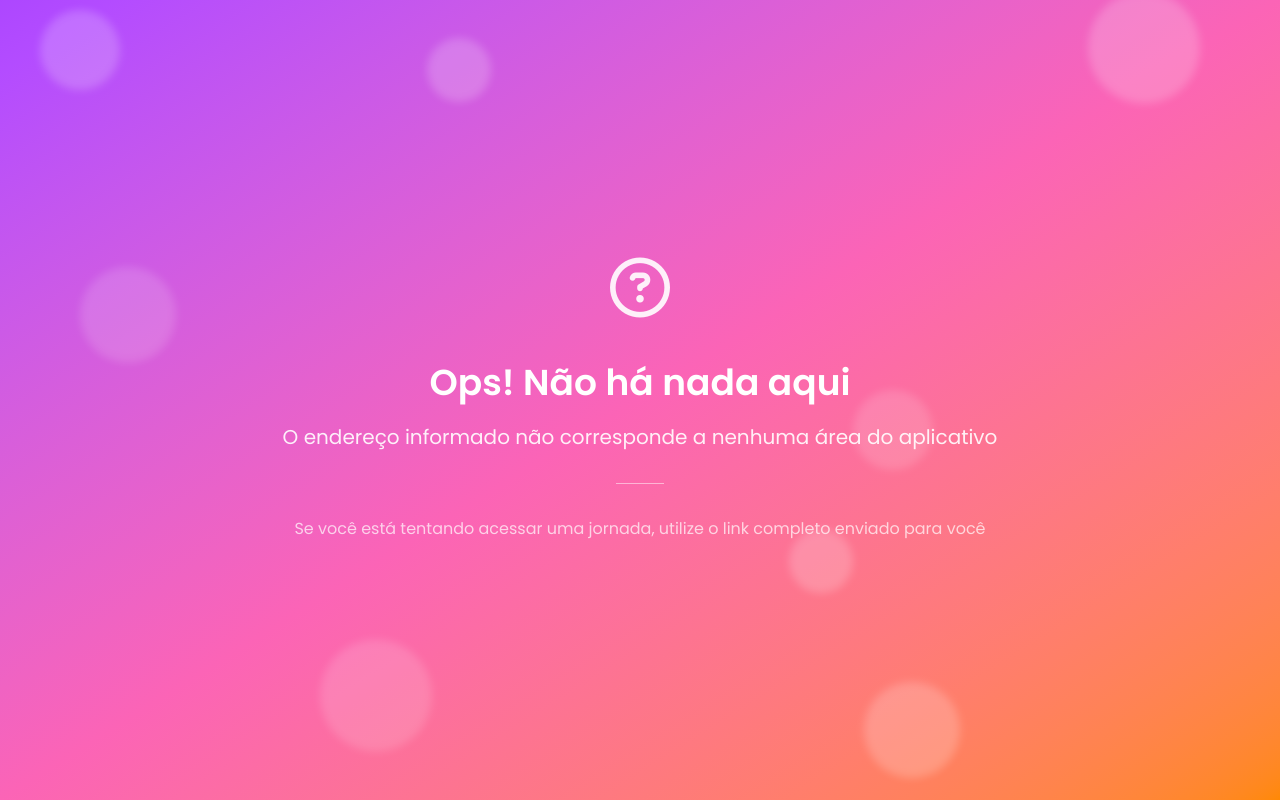
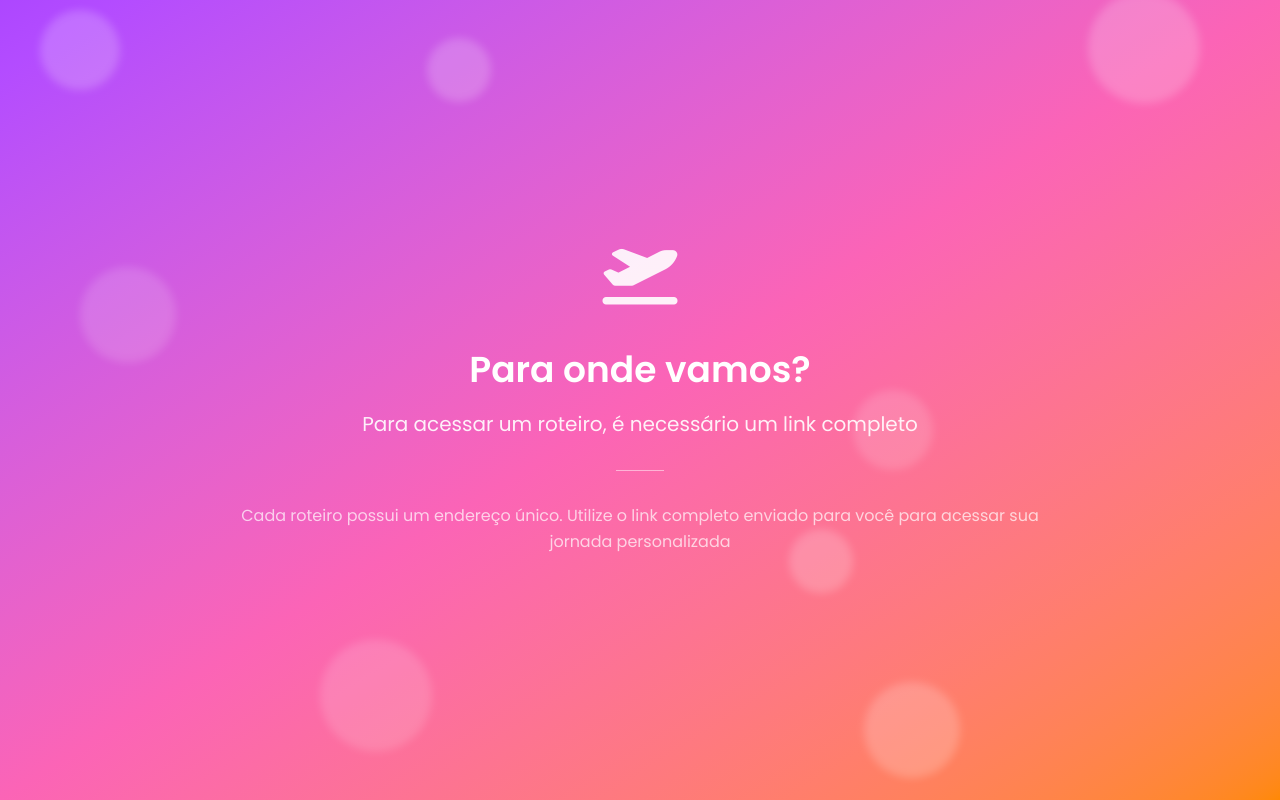
Before and after one commit to hennasoftware/app.planora.cc, a React (Vite) app: page /trip in a window 1280 px wide. Built offline with nearby package versions, Linux system fonts and the light colour scheme; no server answers.

Commit message:
feat: add NoSlugPage for /trip route to guide users when no trip slug is provided

```diff
--- /dev/null
+++ b/src/pages/NoSlugPage.tsx
@@ -0,0 +1,29 @@
+import BouncingBalls from "../components/utils/BouncingBalls.tsx";
+
+export default function NoSlugPage() {
+  return (
+    <section
+      id="no-slug-hero"
+      className="hero relative z-10 flex h-screen items-center justify-center overflow-hidden bg-linear-to-br from-purple-500 via-pink-400 to-orange-400"
+    >
+      <BouncingBalls />
+
+      <div className="relative z-10 container mx-auto flex h-full max-w-4xl flex-col items-center justify-center px-4 text-center text-white">
+        <i className="fa-solid fa-plane-departure text-6xl opacity-90"></i>
+
+        <h1 className="mt-10 text-2xl leading-snug font-semibold transition-opacity duration-300 md:text-4xl">
+          Para onde vamos?
+        </h1>
+
+        <h2 className="mt-4 text-white/90 md:text-xl">Para acessar um roteiro, é necessário um link completo</h2>
+
+        <div className="mx-auto my-8 h-px w-12 bg-white opacity-50" />
+
+        <p className="text-sm leading-relaxed text-white/70 md:text-base">
+          Cada roteiro possui um endereço único. Utilize o link completo enviado para você para acessar sua jornada
+          personalizada
+        </p>
+      </div>
+    </section>
+  );
+}
--- a/src/routes/AppRouter.tsx
+++ b/src/routes/AppRouter.tsx
@@ -1,12 +1,14 @@
 import { BrowserRouter, Routes, Route } from "react-router-dom";
 
 import InvalidRoutePage from "../pages/InvalidRoutePage.tsx";
+import NoSlugPage from "../pages/NoSlugPage.tsx";
 import TripPage from "../pages/TripPage.tsx";
 
 export default function AppRouter() {
   return (
     <BrowserRouter>
       <Routes>
+        <Route path="/trip" element={<NoSlugPage />} />
         <Route path="/trip/:slug" element={<TripPage />} />
         <Route path="*" element={<InvalidRoutePage />} />
       </Routes>
```
